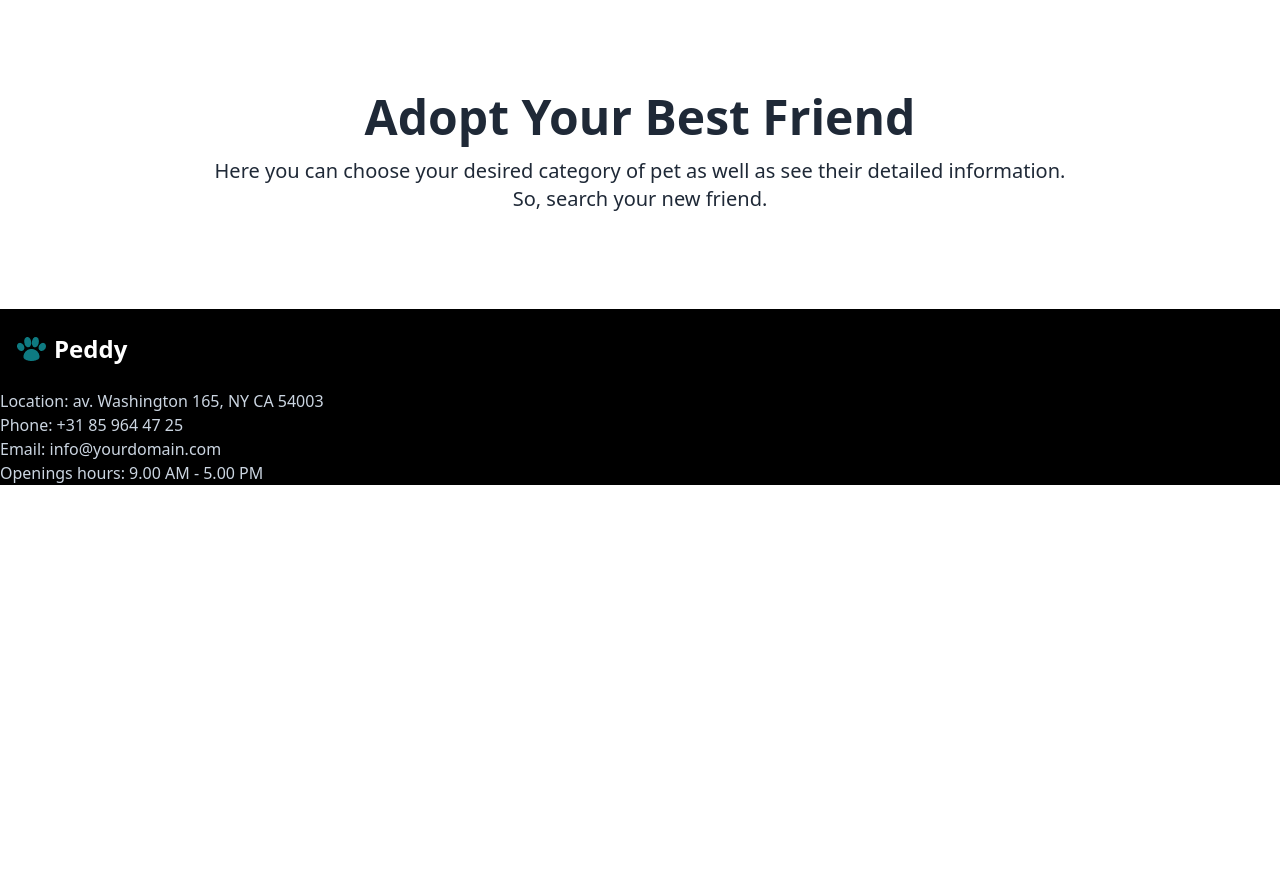
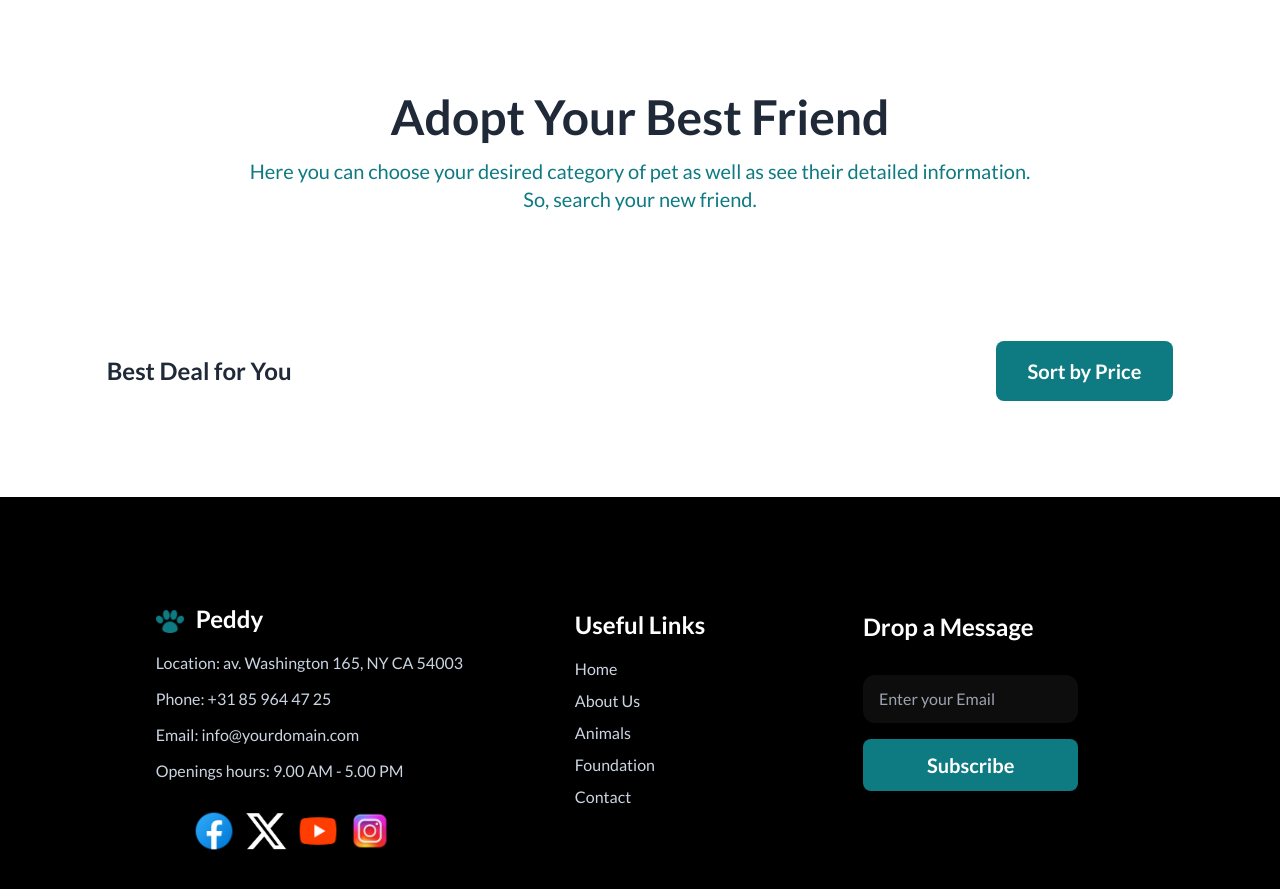
Before and after one commit to mdalaminbinalim/a6-es6-api, a plain HTML site: page index.html in a window 1280 px wide. Shown: the part 945-1834 px from the top of the page. Before the commit the page ends 1430 px from the top, so only its background shows below. Drawn offline with nearby package versions, Linux system fonts and the light colour scheme.

Commit message:
made category design

```diff
--- a/index.html
+++ b/index.html
@@ -10,10 +10,19 @@
     <script src="https://cdn.tailwindcss.com"></script>
     <!-- Favicon -->
     <link rel="shortcut icon" href="images/logo.webp" type="image/x-icon">
+    <!-- Google Font -->
+    <link rel="preconnect" href="https://fonts.googleapis.com">
+    <link rel="preconnect" href="https://fonts.gstatic.com" crossorigin>
+    <link href="https://fonts.googleapis.com/css2?family=Lato:ital,wght@0,100;0,300;0,400;0,700;0,900;1,100;1,300;1,400;1,700;1,900&display=swap" rel="stylesheet">
     <!-- Custom CSS -->
     <style>
         html {
             scroll-behavior: smooth;
+        }
+
+        .lato {
+            font-family: "Lato", serif;
+            font-style: normal;
         }
 
         .basic {
@@ -26,7 +35,7 @@
     </style>
 </head>
 
-<body>
+<body class="lato">
     <header class="md:w-10/12 w-11/12 mx-auto">
         <!-- Navbar Starts -->
         <nav>
@@ -39,22 +48,22 @@
                             </svg>
                         </div>
                         <ul tabindex="0" class="menu menu-sm dropdown-content bg-base-100 rounded-box z-[1] mt-3 w-52 p-2 shadow">
-                            <li><a>Home</a></li>
+                            <li><a class="basic">Home</a></li>
                             <li>
-                                <a>Shop</a>
+                                <a class="basic">Shop</a>
                             </li>
-                            <li><a>Contact</a></li>
+                            <li><a class="basic">Contact</a></li>
                         </ul>
                     </div>
-                    <a class="btn btn-ghost text-2xl font-bold"><img src="images/logo.webp" alt="Logo">Peddy</a>
+                    <a class="btn btn-ghost text-2xl font-bold"><img class="inline max-w-7" src="images/logo.webp" alt="Logo">Peddy</a>
                 </div>
                 <div class="navbar-center hidden lg:flex">
                     <ul class="menu menu-horizontal px-1">
-                        <li><a>Home</a></li>
+                        <li><a class="basic">Home</a></li>
                         <li>
-                            <a>Shop</a>
+                            <a class="basic">Shop</a>
                         </li>
-                        <li><a>Contact</a></li>
+                        <li><a class="basic">Contact</a></li>
                     </ul>
                 </div>
                 <div class="navbar-end">
@@ -67,9 +76,9 @@
             <div class="space-y-6">
                 <p class="font-semibold basic">Bringing Families Together 🔥</p>
                 <h1 class="md:text-7xl text-4xl text font-bold md:font-semibold md:my-6">Your Path to Adoption <br> Starts Here</h1>
-                <p class="max-w-[752px] mx-auto text-slate-700 md:text-xl">If you are looking for an animal as friend who will stay beside you all the time and want to pet it, you are in the best place. Start your adoption now!</p>
+                <p class="max-w-[752px] mx-auto basic md:text-xl">If you are looking for an animal as friend who will stay beside you all the time and want to pet it, you are in the best place. Start your adoption now!</p>
                 <div>
-                    <a href="#main"><button class="bg-basic text-white font-semibold text-xl rounded-xl md:py-4 py-3 md:px-8 px-4 hover:bg-slate-600">View More</button></a>
+                    <a href="#main"><button class="bg-basic text-white font-semibold text-xl rounded-lg md:py-4 py-3 md:px-8 px-4 hover:bg-slate-600">View More</button></a>
                 </div>
             </div>
             </div>
@@ -78,22 +87,56 @@
             </div>
         </section>
     </header>
-    <main id="main" class="md:w-10/12 w-11/12 mx-auto">
+    <main id="main" class="md:w-10/12 w-11/12 mx-auto md:my-24 my-12">
         <section class="md:my-24 my-12 text-center space-y-4 flex flex-col">
             <h1 class="font-bold md:text-5xl text-2xl">Adopt Your Best Friend</h1>
-            <p class="md:text-xl">Here you can choose your desired category of pet as well as see their detailed information. <br> So, search your new friend.</p>
+            <p class="md:text-xl basic">Here you can choose your desired category of pet as well as see their detailed information. <br> So, search your new friend.</p>
+        </section>
+        <!-- Category Section -->
+        <section id="category-container" class="md:my-8 my-12 grid grid-cols-2 md:grid-cols-4 gap-6">
+
+        </section>
+        <section class="flex justify-between items-center">
+            <h1 class="text-2xl font-bold">Best Deal for You</h1>
+            <button class="bg-basic text-white font-semibold text-xl rounded-lg md:py-4 py-3 md:px-8 px-4 hover:bg-slate-600">Sort by Price</button>
         </section>
     </main>
-    <footer class="bg-black">
-        <div>
-            <a class="btn btn-ghost text-2xl font-bold my-4 text-white"><img src="images/logo.webp" alt="Logo">Peddy</a>
-            <p class="text-slate-300">Location: av. Washington 165, NY CA 54003</p>
-            <p class="text-slate-300">Phone: +31 85 964 47 25</p>
-            <p class="text-slate-300">Email: info@yourdomain.com</p>
-            <p class="text-slate-300">Openings hours: 9.00 AM - 5.00 PM</p>
+    <footer class="bg-black md:py-24 md:px-36 py-12 px-8">
+        <section class="grid md:grid-cols-3 grid-cols-1 md:place-items-center">
+            <div>
+                <a class="text-2xl font-bold my-4 text-white"><img class="inline max-w-7 mr-3" src="images/logo.webp" alt="Logo">Peddy</a>
+                <div class="my-4 space-y-3">
+                    <p class="text-slate-300">Location: av. Washington 165, NY CA 54003</p>
+                    <p class="text-slate-300">Phone: +31 85 964 47 25</p>
+                    <p class="text-slate-300">Email: info@yourdomain.com</p>
+                    <p class="text-slate-300">Openings hours: 9.00 AM - 5.00 PM</p>
+                </div>
+
+            </div>
+            <div>
+                <p class="text-2xl font-bold my-4 text-white">Useful Links</p>
+                <div class="space-y-2">
+                    <p><a class="text-slate-300" href="Home">Home</a></p>
+                    <p><a class="text-slate-300" href="About Us">About Us</a></p>
+                    <p><a class="text-slate-300" href="Animals">Animals</a></p>
+                    <p><a class="text-slate-300" href="Foundation">Foundation</a></p>
+                    <p><a class="text-slate-300" href="Contact">Contact</a></p>
+                </div>
+            </div>
+            <div>
+                <p class="text-2xl font-bold mb-8 text-white md:mt-0 mt-8">Drop a Message</p>
+                <div class="space-y-4">
+                    <input class="bg-[rgba(255,255,255,0.05)] py-3 px-4 rounded-xl w-full" placeholder="Enter your Email" type="text">
+                    <div><button class="bg-[#0E7A81] text-white font-semibold text-xl rounded-lg w-full md:py-3 py-3 md:px-16 px-4 hover:bg-slate-600">Subscribe</button></div>
+                </div>
+            </div>
+        </section>
+        <div class="flex gap-2 md:pl-12 md:mt-0 mt-8">
+            <img class="max-w-11" src="images/icons8-facebook-logo-48.png" alt="Facebook">
+            <img class="max-w-11 text-white" src="images/x-logo-2.png" alt="X">
+            <img class="max-w-11" src="images/icons8-youtube-48.png" alt="Youtube">
+            <img class="max-w-11" src="images/icons8-instagram-logo-94.png" alt="Instagram">
         </div>
-        <div></div>
-        <div></div>
     </footer>
 </body>
 
```
Also changed, not shown: test.html (added, +19 -0 lines), images/icons8-facebook-logo-48.png (added), images/icons8-instagram-logo-94.png (added), images/icons8-youtube-48.png (added), images/x-logo-2.png (added).
